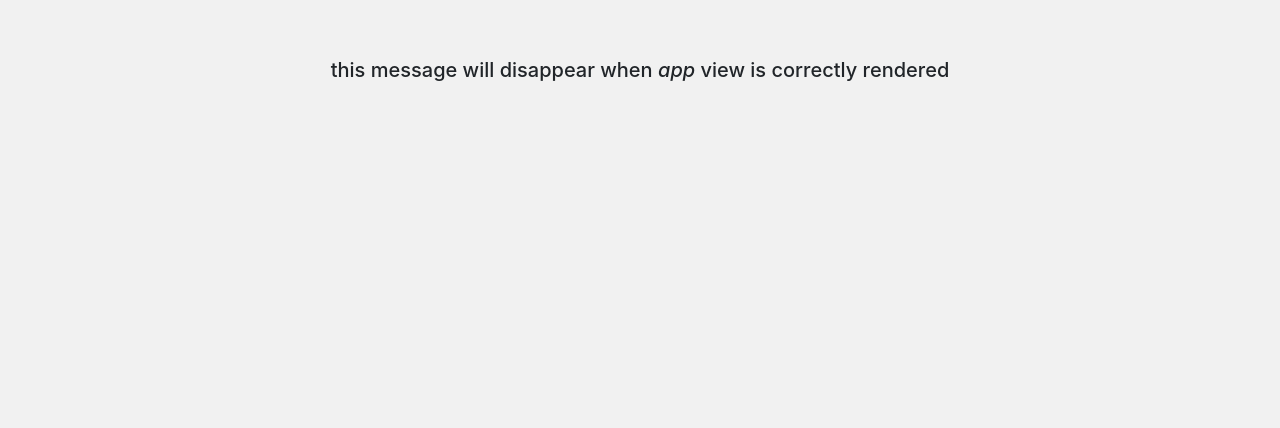
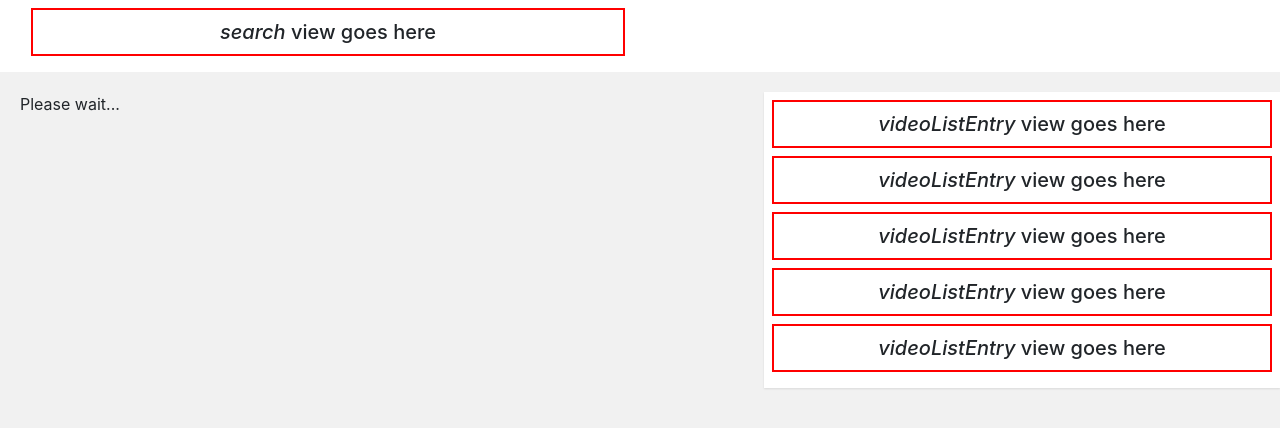
Before and after one commit to ttran835/backcast, a website: page index.html in a window 1280 px wide. Drawn offline with nearby package versions, Linux system fonts and the light colour scheme; some icons are missing.

Commit message:
Working on PlayerList

```diff
--- a/index.html
+++ b/index.html
@@ -21,7 +21,7 @@
   <script src="src/models/video.js"></script>
   <script src="src/collections/videos.js"></script>
   <script src="src/lib/templateUrl.js"></script>
-
+  <script src="src/data/exampleVideoData.js"></script>
   <script src="src/views/app.js"></script>
   <script src="src/views/search.js"></script>
   <script src="src/views/videoList.js"></script>
--- a/src/collections/videos.js
+++ b/src/collections/videos.js
@@ -1,5 +1,4 @@
 var Videos = Backbone.Collection.extend({
 
   model: Video
-
 });
--- a/src/views/app.js
+++ b/src/views/app.js
@@ -4,11 +4,16 @@ var AppView = Backbone.View.extend({
 
   initialize: function() {
     this.videos = new Videos();
+    this.render();
   },
 
 
   render: function() {
     this.$el.html(this.template());
+    var videoPlayer = new VideoPlayerView();
+    var videoList = new VideoListView();
+    $('.player').html(videoPlayer.render().$el);
+    $('.list').html(videoList.render().$el);
     return this;
   },
 
--- a/src/views/videoList.js
+++ b/src/views/videoList.js
@@ -3,7 +3,7 @@ var VideoListView = Backbone.View.extend({
 
   render: function() {
     this.$el.children().detach();
-    this.$el.html(this.template());
+    this.$el.html(this.template);
     return this;
   },
 
--- a/src/views/videoListEntry.js
+++ b/src/views/videoListEntry.js
@@ -2,6 +2,7 @@ var VideoListEntryView = Backbone.View.extend({
 
 
   render: function() {
+
     this.$el.html(this.template(this.model.attributes));
     return this;
   },
--- a/src/views/videoPlayer.js
+++ b/src/views/videoPlayer.js
@@ -1,5 +1,10 @@
 var VideoPlayerView = Backbone.View.extend({
+  init: function () {
+    $('.player').on('click', function () {
+      console.log('hello');
+    });
 
+  },
 
   render: function() {
     this.$el.html('<div class="loading">Please wait...</div>');
@@ -9,3 +14,6 @@ var VideoPlayerView = Backbone.View.extend({
   template: templateURL('src/templates/videoPlayer.html')
 
 });
+
+var test = new VideoPlayerView();
+test.init();
```
